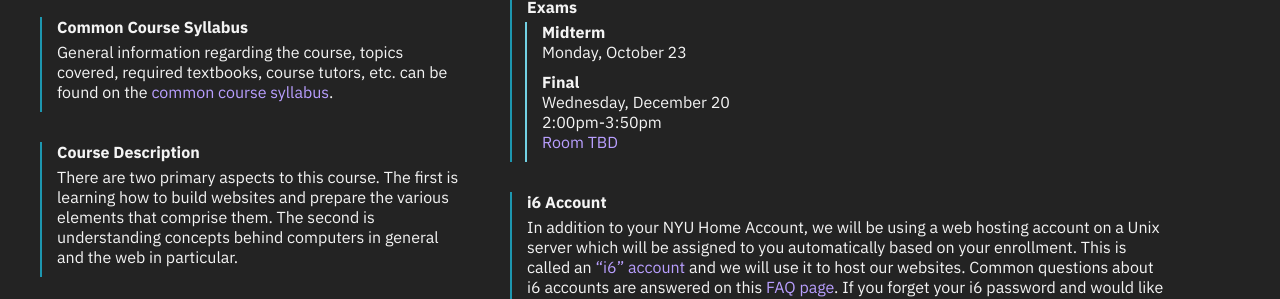
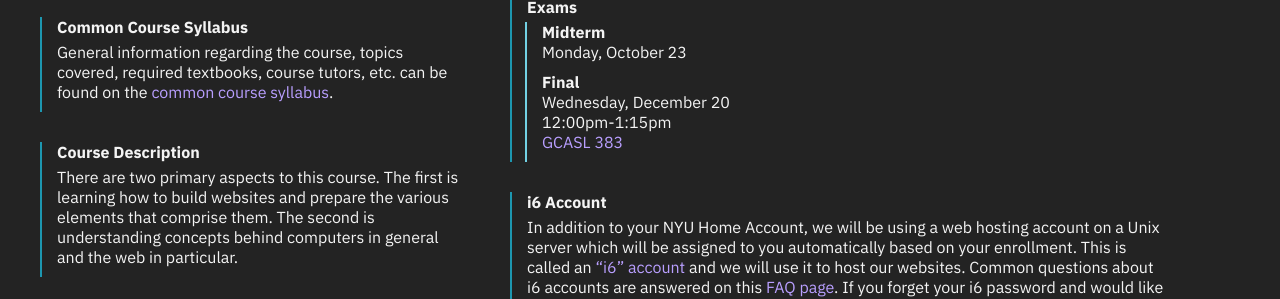
Before and after one commit to emilydidthis/CSCI-UA.004-Fall23, a Jekyll site: the page built from index.markdown, in a window 1280 px wide. Shown: the part 298-597 px from the top of the page. Built offline with Jekyll 4.4.1, drawn with Linux system fonts in a browser that asks for light colours.

Commit message:
final exam date update

```diff
--- a/index.markdown
+++ b/index.markdown
@@ -61,8 +61,8 @@ The class will meet twice a week for one hour and fifteen minutes. Generally, ea
 Monday, October 23
 ### Final
 Wednesday, December 20
-2:00pm-3:50pm
-[Room TBD](https://cs.nyu.edu/dynamic/courses/exams/?semester=fall_2023&level=UA)
+12:00pm-1:15pm
+[GCASL 383](https://cs.nyu.edu/dynamic/courses/exams/?semester=fall_2023&level=UA)
 
 ## i6 Account
 In addition to your NYU Home Account, we will be using a web hosting account on a Unix server which will be assigned to you automatically based on your enrollment. This is called an [“i6” account](https://cims.nyu.edu/webapps/content/systems/resources/i6) and we will use it to host our websites. Common questions about i6 accounts are answered on this [FAQ page](https://cims.nyu.edu/webapps/content/systems/resources/i6/faq). If you forget your i6 password and would like to reset it, go to [this page](https://cims.nyu.edu/webapps/content/systems/resources/i6/resetpassword) for instructions on how to do so.
```
Also changed, not shown: 2 other files.
